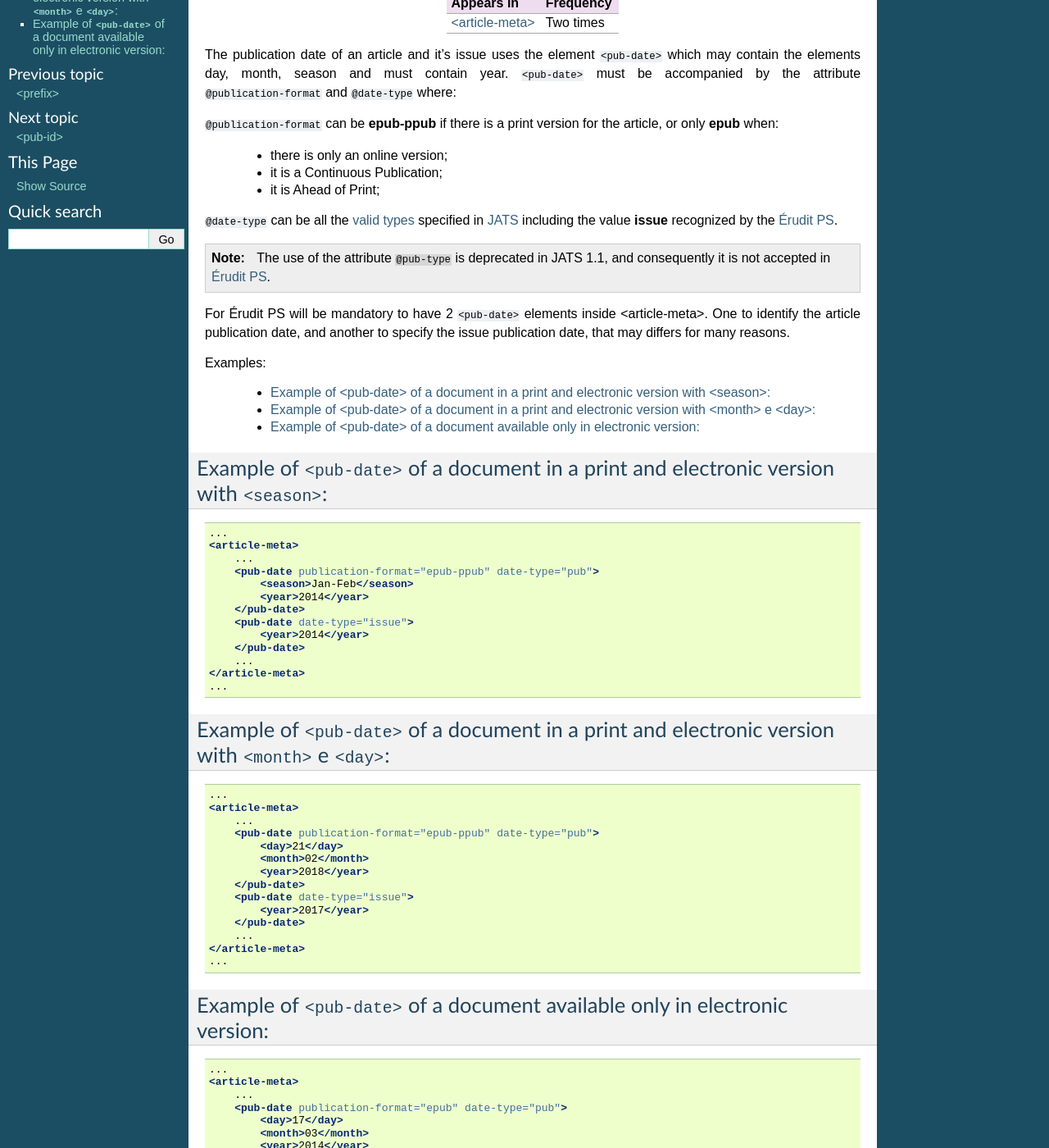
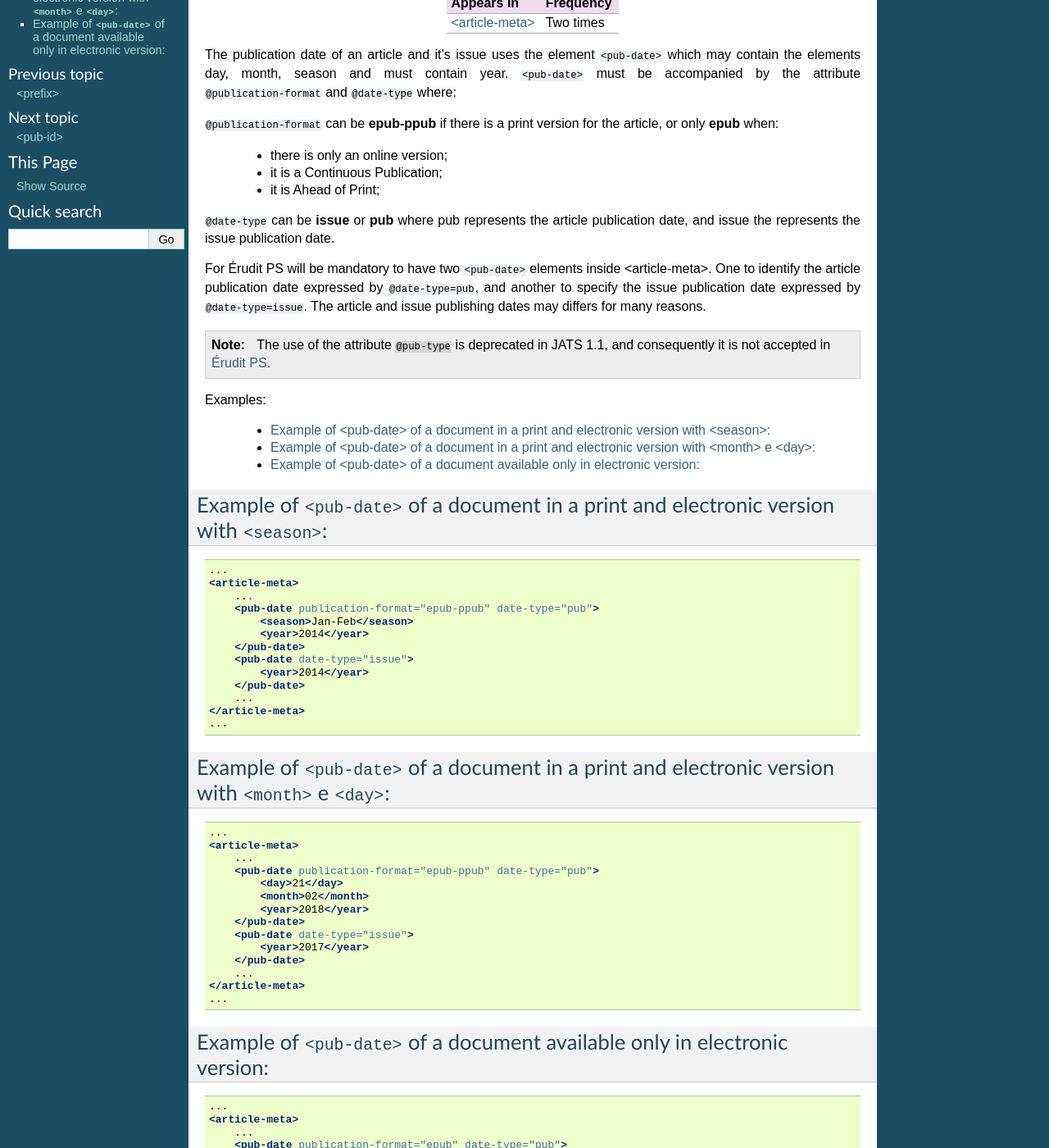
Before and after one commit to erudit/erudit-ps-documentation, a Sphinx documentation site: the page built from docs/source/tagset/element-pub-date.rst, in a window 1280 px wide and 1400 px high, scrolled down 197 px. Shown: the whole window at 82% size. Built offline with Sphinx 7.4.7, drawn with Linux system fonts in a browser that asks for light colours; pages that are not in the unit, such as notebooks, are missing from menus; some of the changed text lies outside the part shown.

Commit message:
Document improvements in pub-date element

```diff
--- a/docs/source/tagset/element-pub-date.rst
+++ b/docs/source/tagset/element-pub-date.rst
@@ -23,13 +23,13 @@ The publication date of an article and it's issue uses the element ``<pub-date>`
     * it is a Continuous Publication;
     * it is Ahead of Print;
 
-``@date-type`` can be all the `valid types <https://jats.nlm.nih.gov/publishing/tag-library/1.2d1/attribute/date-type.html>`_ specified in :term:`JATS` including the value **issue** recognized by the :term:`Érudit PS`.
+``@date-type`` can be **issue** or **pub** where pub represents the article publication date, and issue the represents the issue publication date.
+
+For Érudit PS will be mandatory to have two ``<pub-date>`` elements inside :ref:`<article-meta>`. One to identify the article publication date expressed by ``@date-type=pub``, and another to specify the issue publication date expressed by ``@date-type=issue``. The article and issue publishing dates may differs for many reasons.
 
 .. note::
 
     The use of the attribute ``@pub-type`` is deprecated in JATS 1.1, and consequently it is not accepted in :term:`Érudit PS`.
-
-For Érudit PS will be mandatory to have 2 ``<pub-date>`` elements inside :ref:`<article-meta>`. One to identify the article publication date, and another to specify the issue publication date, that may differs for many reasons.
 
 Examples:
 
@@ -98,6 +98,9 @@ Example of ``<pub-date>`` of a document available only in electronic version:
             <month>03</month>
             <year>2014</year>
         </pub-date>
+        <pub-date date-type="issue">
+            <year>2015</year>
+        </pub-date>
         ...
     </article-meta>
     ...
```
